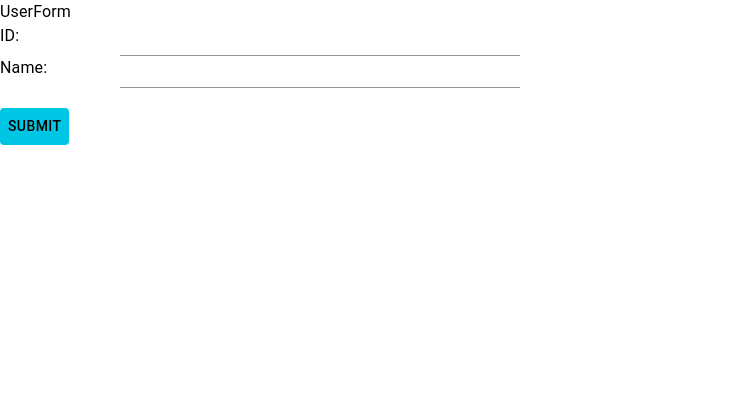
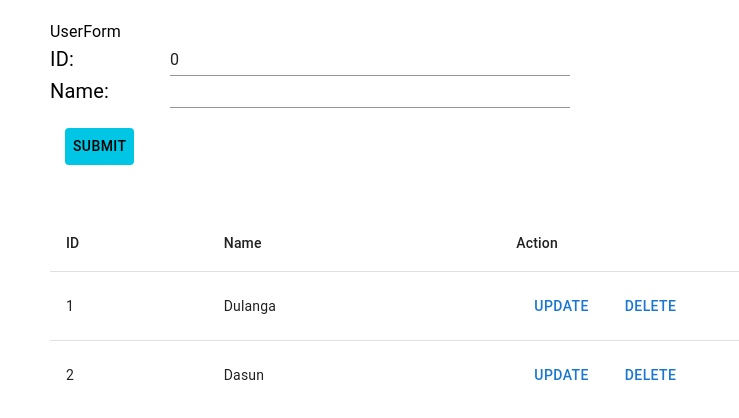
Before and after one commit to Dulanga2002/Test-Mern, a React (Create React App) app: page /users in a window 1280 px wide. Shown: the top 418 px of the page, without its empty margins (0-739 px from the left). Built offline with nearby package versions, Linux system fonts and the light colour scheme.

Commit message:
created user table for user form

```diff
--- a/src/App.js
+++ b/src/App.js
@@ -1,12 +1,14 @@
-import logo from './logo.svg';
+import {useNavigate} from 'react-router-dom';
 import './App.css';
+function App() {
 
-function App() {
+  const navigate = useNavigate();
+
   return (
     <div className="App">
       <header className="App-header">
         <h1>Welcome to MERN Stack Application</h1>
-        <button className='users-button'>Users</button>
+        <button className='users-button' onClick={()=>navigate('/users')}>Users</button>
 
       </header>
     </div>
--- a/src/UserForm.js
+++ b/src/UserForm.js
@@ -1,28 +1,33 @@
 import { Grid, Typography, Input, Button } from "@mui/material";
+import { useState } from "react";
 
 const UserForm = (props) => {
+
+  const [id, setId] = useState(0);
+  const [name, setName] = useState('');
+
   return (
     <Grid
       container
       spacing={2}
       sx={{
         backgroundColor: "#ffffff",
-        marginbottom: "30px",
+        marginBottom: "30px",
         display: "block",
       }}
     >
-      <Grid item xs={12}>
+      <Grid item xs={12} sx={{ marginTop: "20px" }}>
         <Typography component={"h1"} sx={{ color: "#000000" }}>
           UserForm
         </Typography>
       </Grid>
-      <Grid item xs={12} sm={6} sx={{ display: "flex"}}>
+      <Grid item xs={12} sm={6} sx={{ display: "flex" }}>
         <Typography
             component={'label'}
             htmlFor="id"
             sx={{ color: "#000000",
                   marginRight: "20px",
-                  fontzize: "40px",
+                  fontSize: "20px",
                   width: "100px",
                   display: "block"
                 }}>
@@ -33,18 +38,18 @@ const UserForm = (props) => {
             id="id"
             name="id"
             sx={{ width: "400px" }}
-            value={''}
-            onAbort={ e => {}}
+            value={id}
+            onChange={ e => {setId(e.target.value)} }
         />
       </Grid>
 
       <Grid item xs={12} sm={6} sx={{ display: "flex"}}>
         <Typography
             component={'label'}
-            htmlFor="id"
+            htmlFor="name"
             sx={{ color: "#000000",
                   marginRight: "20px",
-                  fontzize: "20px",
+                  fontSize: "20px",
                   width: "100px",
                   display: "block"
                 }}>
@@ -55,17 +60,17 @@ const UserForm = (props) => {
             id="name"
             name="name"
             sx={{ width: "400px" }}
-            value={''}
-            onAbort={ e => {}}
+            value={name}
+            onChange={ e => {setName(e.target.value)} }
         />
       </Grid>
       <Button
         sx={{
             margin:'auto',
-            marginbottom: "20px",
+            marginBottom: "20px",
             backgroundColor: "#00c6e6",
             color: "#000000",
-            marginleft:'15px',
+            marginLeft:'15px',
             marginTop:'20px',
             '&:hover': {
                         opacity:'0.7',
--- a/src/Users.js
+++ b/src/Users.js
@@ -1,10 +1,25 @@
+import { Box } from "@mui/material";
 import UserForm from "./UserForm";
+import UsersTable from "./UsersTable";
+
+const users = [
+    { id: 1, name: "Dulanga" },
+    { id: 2, name: "Dasun" },
+];
+
 
 const Users = () => {
+return (
+    <Box
+        sx={{
+            width: 'calc(100% - 100px)',
+            margin:'auto',
+        }}
+    >
+        <UserForm/>
+        <UsersTable rows={users}/>
+    </Box>
 
-return (
-
-        <UserForm/>
 );
 }
 
--- /dev/null
+++ b/src/UsersTable.js
@@ -0,0 +1,49 @@
+import { Button, Table, TableBody, TableCell, TableContainer, TableHead, TableRow } from "@mui/material";
+
+const UsersTable = ({rows}) => {
+
+return (
+<TableContainer component={'paper'}>
+
+    <Table>
+        <TableHead>
+            <TableCell>ID</TableCell>
+            <TableCell>Name</TableCell>
+            <TableCell>Action</TableCell>
+        </TableHead>
+        <TableBody>
+            {
+               rows.length > 0 ? rows.map(row => (
+                    <TableRow key={'row.id'} sx={{'&:last-child td, &:last-child th' : { border: 0 }}}>
+                        <TableCell component='th' scope="row">{row.id}</TableCell>
+                        <TableCell component='th' scope="row">{row.name}</TableCell>
+                        <TableCell>
+                            <Button
+                                sx={{ margin: "0px 10px" }}
+                                onClick={ e => {}}
+                            > Update
+                            </Button>
+
+                            <Button
+                                sx={{ margin: "0px 10px" }}
+                                onClick={ e => {}}
+                            > Delete
+                            </Button>
+                        </TableCell>
+                    </TableRow>
+                )) : (
+
+                     <TableRow  sx={{'&:last-child td, &:last-child th' : { border: 0 }}}>
+                       <TableCell component='th' scope="row">No data</TableCell>
+                     </TableRow>
+                )
+            }
+        </TableBody>
+
+    </Table>
+
+</TableContainer>
+)
+}
+
+export default UsersTable;
```
